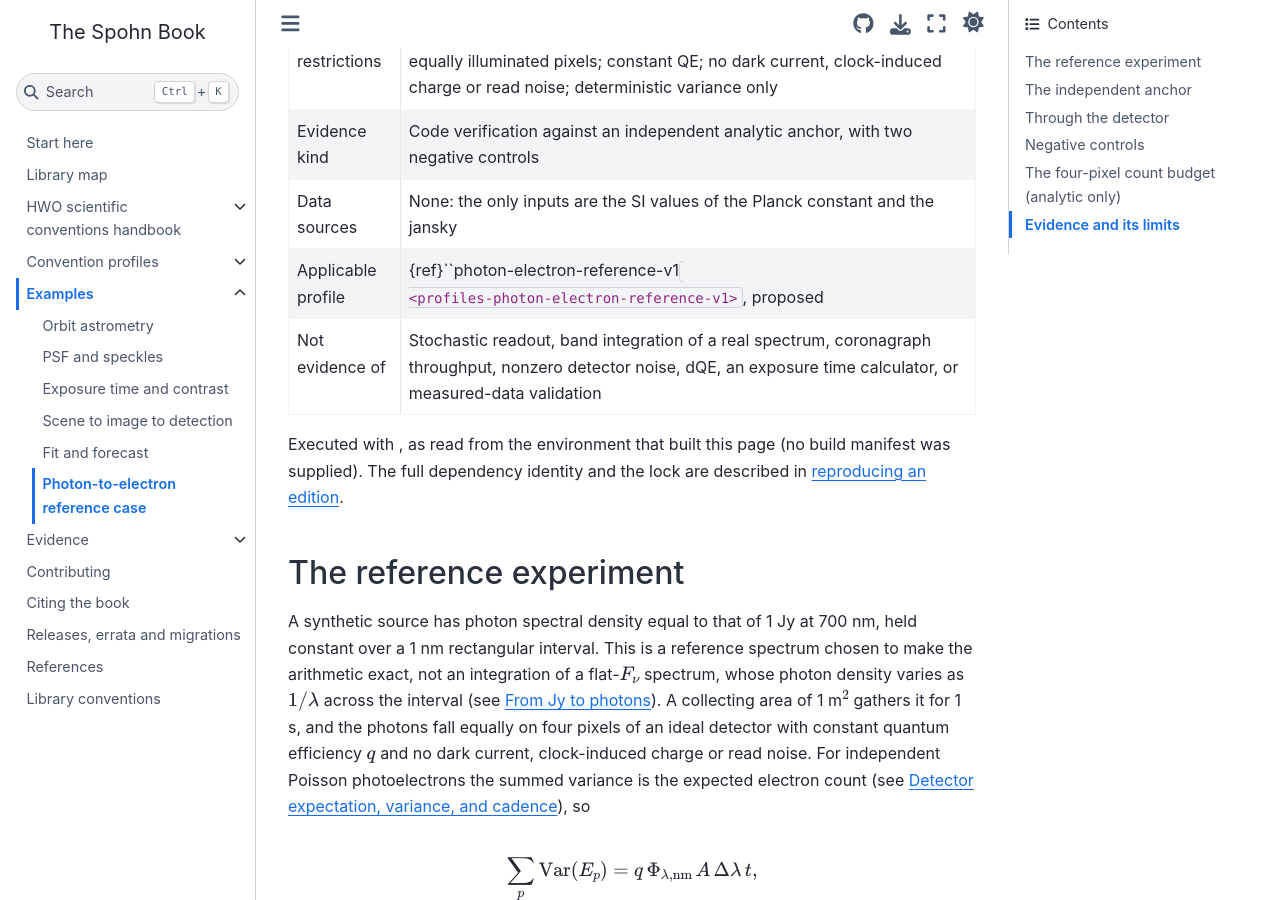
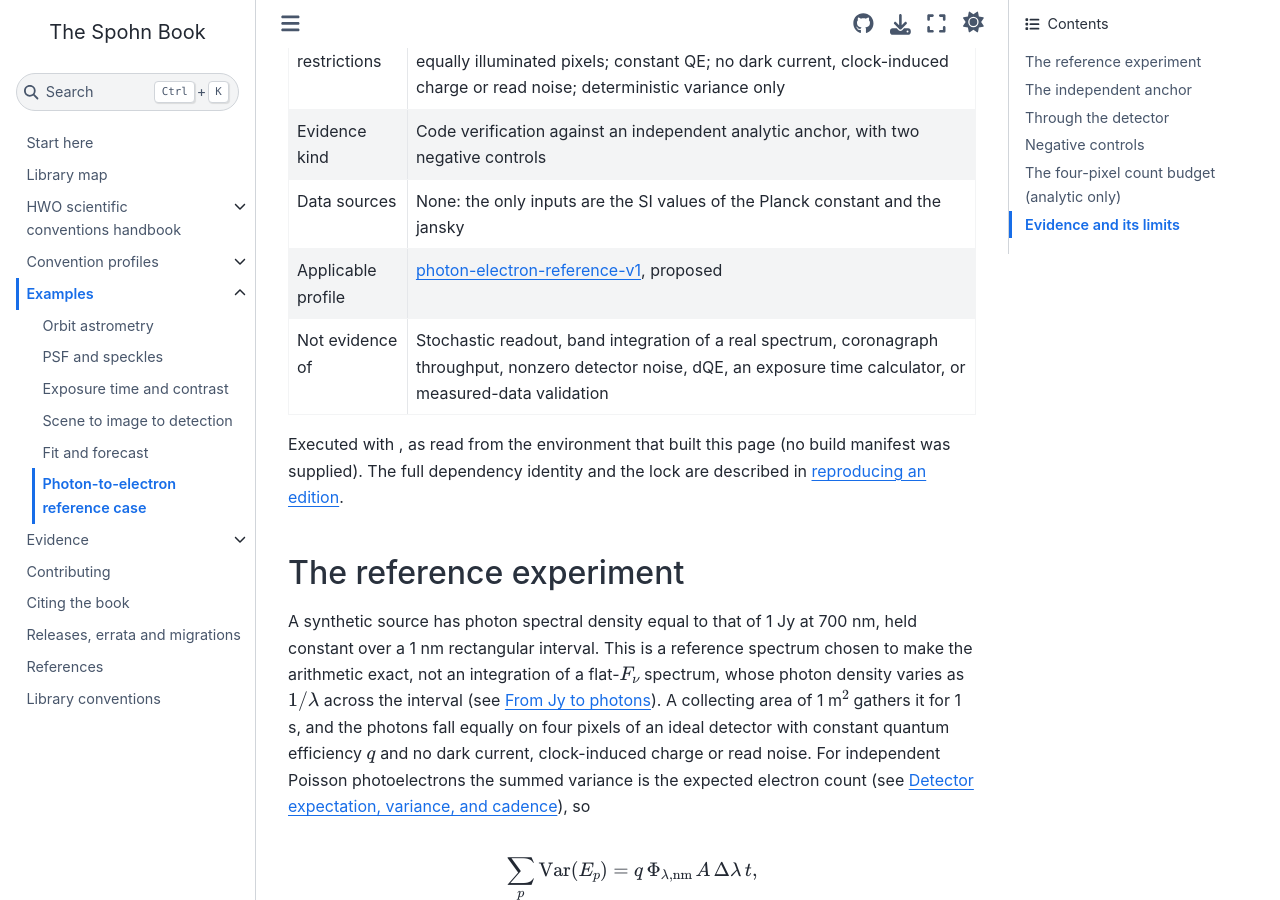
Before and after one commit to CoreySpohn/spohnbook, a Sphinx documentation site: the page built from docs/examples/photon-to-electron-reference.md, in a window 1280 px wide and 900 px high, scrolled down 459 px. Built offline with Sphinx 7.4.7 and the Sphinx Book theme 1.1.4, drawn with Linux system fonts in a browser that asks for light colours.

Commit message:
fix(book): repair the profile link in the reference case scope table

````diff
--- a/docs/examples/photon-to-electron-reference.md
+++ b/docs/examples/photon-to-electron-reference.md
@@ -26,7 +26,7 @@ result for this build.
 | Model restrictions | Synthetic source with constant photon spectral density over 1 nm; four equally illuminated pixels; constant QE; no dark current, clock-induced charge or read noise; deterministic variance only |
 | Evidence kind | Code verification against an independent analytic anchor, with two negative controls |
 | Data sources | None: the only inputs are the SI values of the Planck constant and the jansky |
-| Applicable profile | {ref}``photon-electron-reference-v1` <profiles-photon-electron-reference-v1>`, proposed |
+| Applicable profile | {ref}`photon-electron-reference-v1 <profiles-photon-electron-reference-v1>`, proposed |
 | Not evidence of | Stochastic readout, band integration of a real spectrum, coronagraph throughput, nonzero detector noise, dQE, an exposure time calculator, or measured-data validation |
 
 ```{include} ../_generated/environment.md
````
